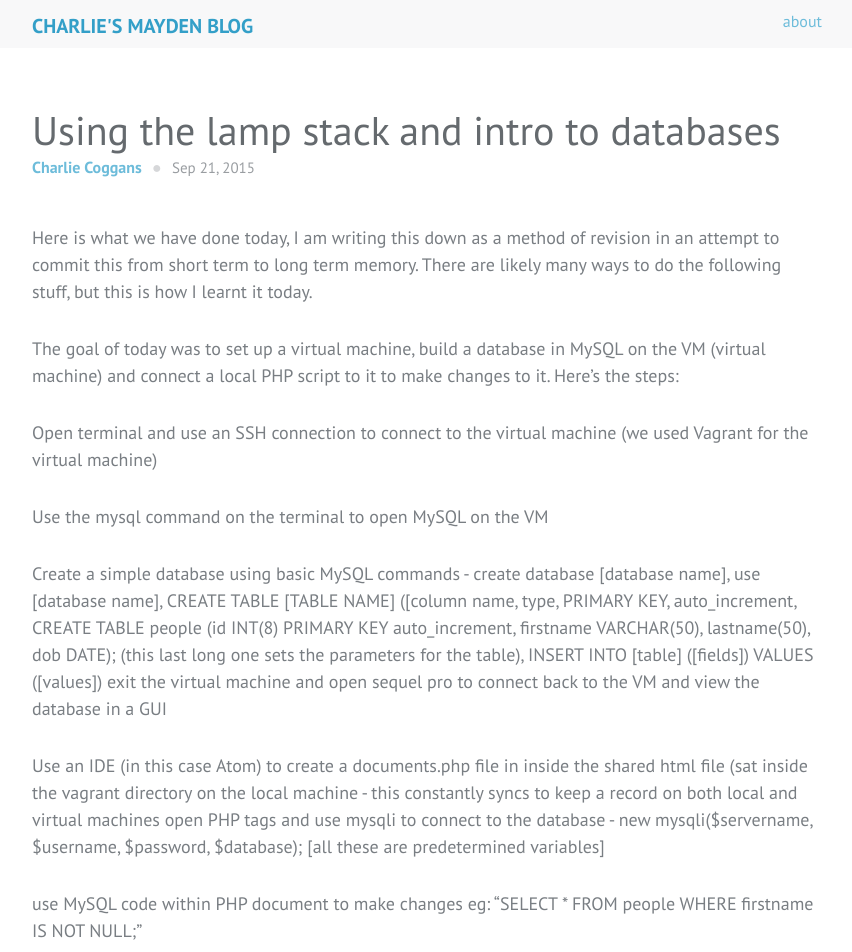
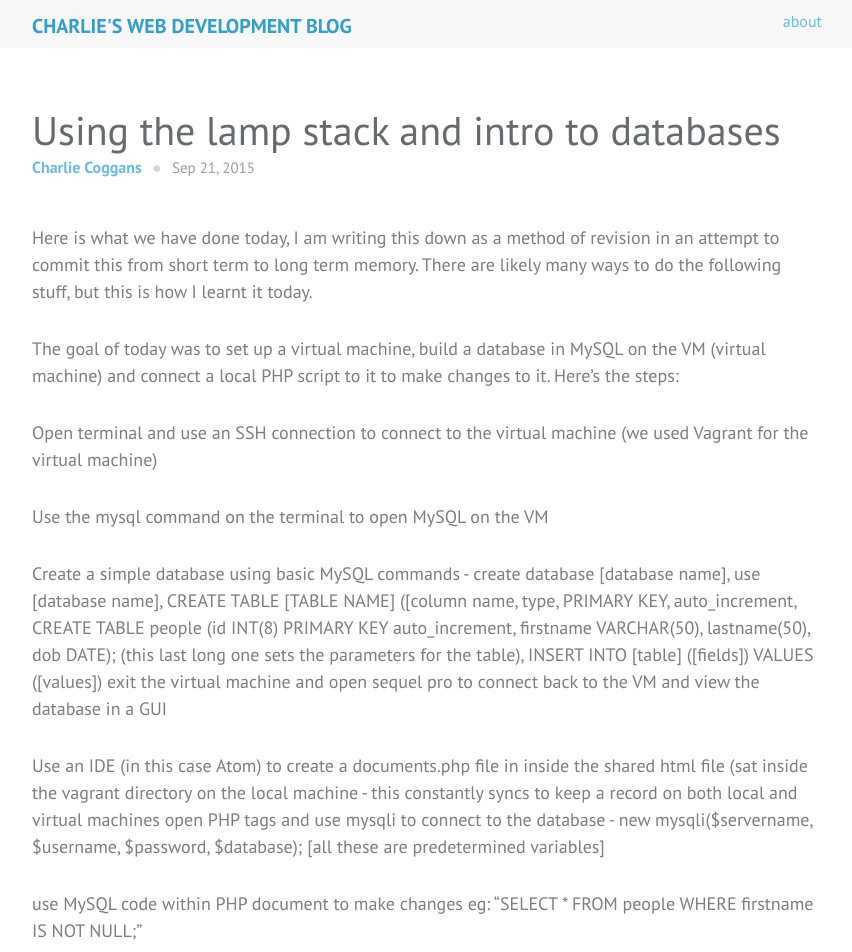
Before and after one commit to charliecog/mayden_blog, a Jekyll site: the page built from _posts/2015-09-21-Using-the-lamp-stack-and-databases.md, in a window 1280 px wide. Shown: the top 952 px of the page, without its empty margins (213-1065 px from the left). Built offline with Jekyll 4.4.1, drawn with Linux system fonts in a browser that asks for light colours.

Commit message:
changed title and box colours

```diff
--- a/_includes/header.html
+++ b/_includes/header.html
@@ -4,7 +4,7 @@
   <div class="grid">
     <div class="grid__col--12">
       <a class="site-logo" href="{{ site.baseurl }}/" title="Webconfs.me – Home">
-        Charlie's Mayden Blog
+        Charlie's Web Development Blog
       </a>
       <nav class="navbar" role="navigation">
         <ul class="nav">
```
Also changed, not shown: 1 other file.
